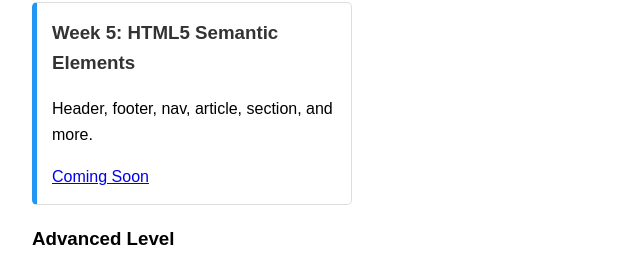
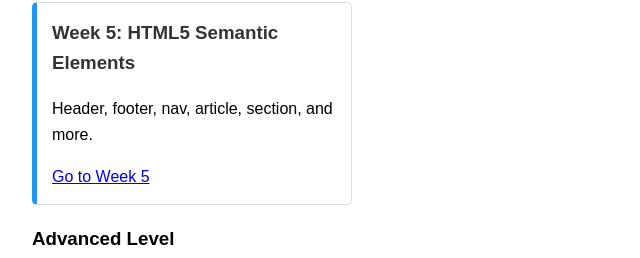
Before and after one commit to sayaliakbar/html, a plain HTML site: page index.html in a window 1280 px wide. Shown: the part 966-1224 px from the top of the page, 108-748 px from the left. Drawn offline with Linux system fonts and the light colour scheme.

Commit message:
Update Week 5 link in index.html to point to the README.md

```diff
--- a/index.html
+++ b/index.html
@@ -112,7 +112,7 @@
           <div class="week-card intermediate">
             <h3>Week 5: HTML5 Semantic Elements</h3>
             <p>Header, footer, nav, article, section, and more.</p>
-            <a href="#">Coming Soon</a>
+            <a href="week5/README.md">Go to Week 5</a>
           </div>
           <!-- Additional intermediate weeks would go here -->
         </div>
```
